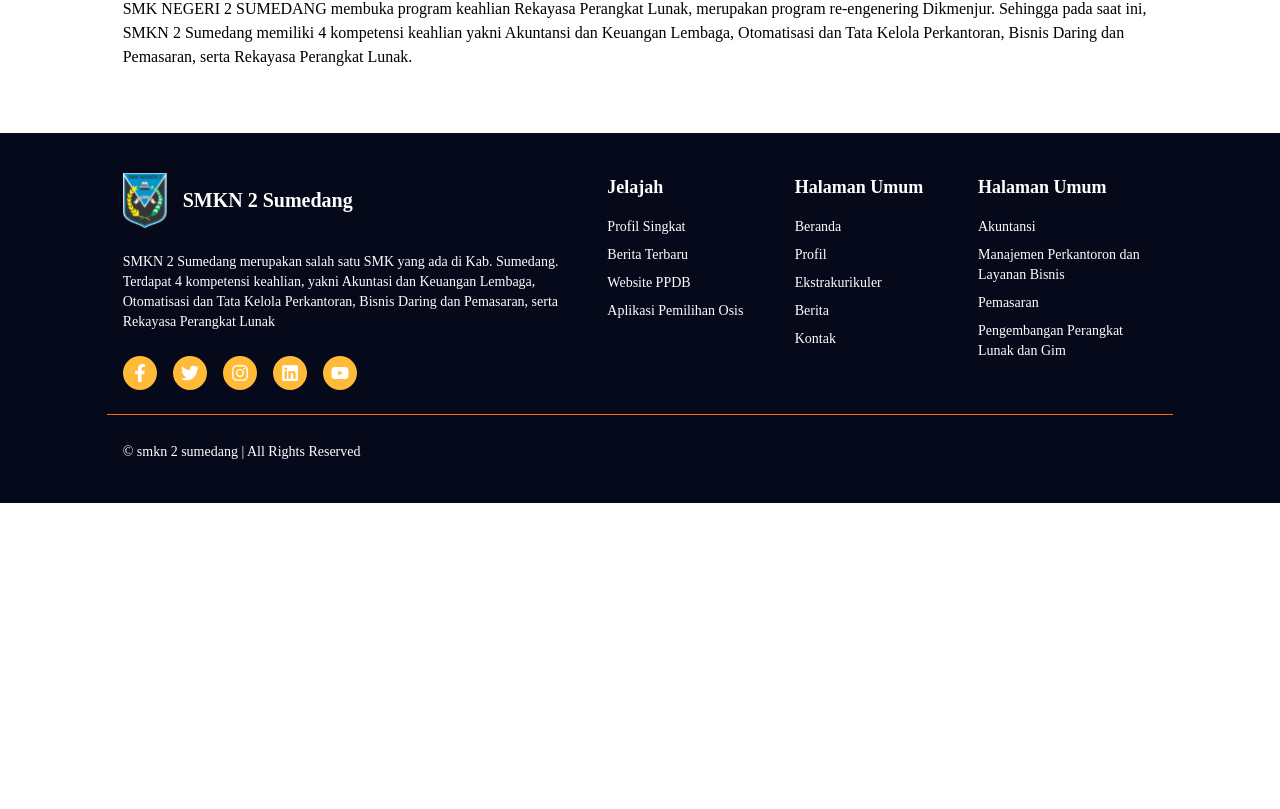
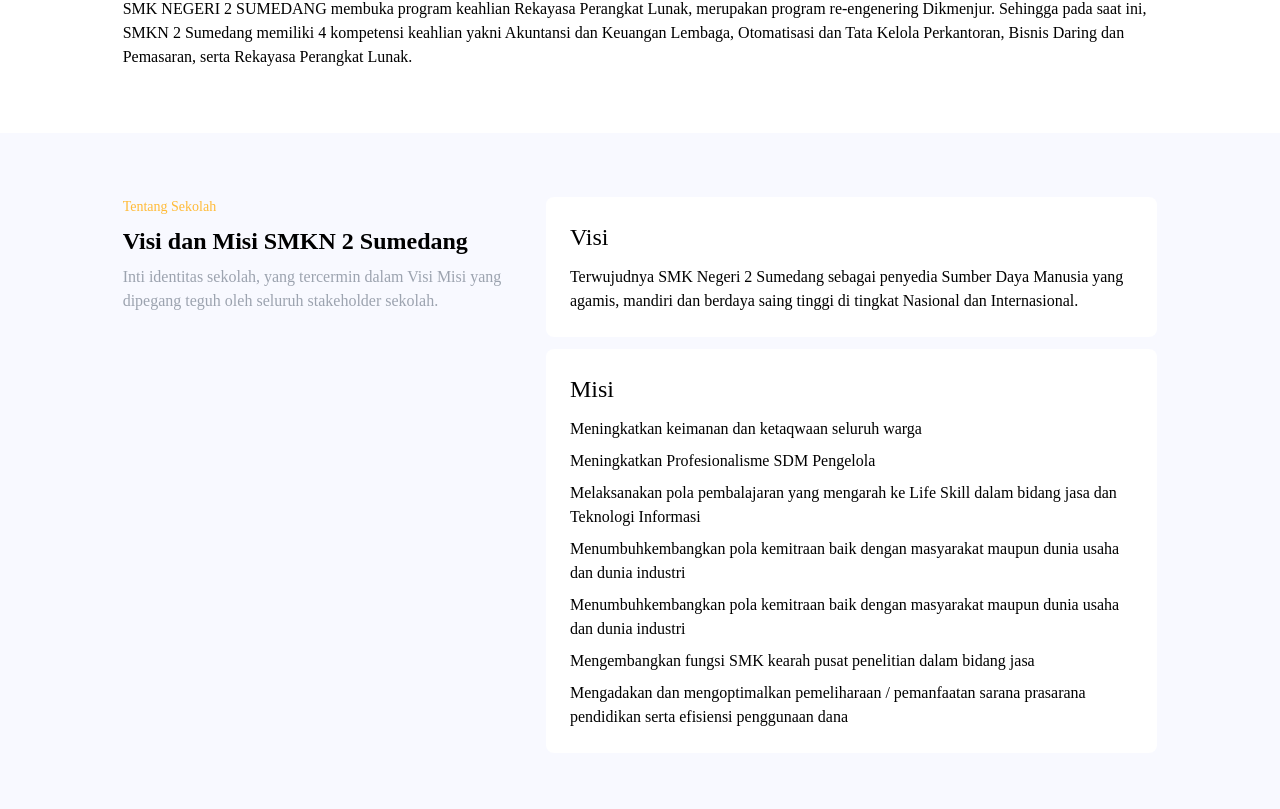
Before and after one commit to isyhfadilah/smkn2sumedang, a Next.js app: page /profil in a window 1280 px wide. Shown: the part 611-1420 px from the top of the page. Before the commit the page ends 1114 px from the top, so only its background shows below. Built offline with nearby package versions, Linux system fonts and the light colour scheme; a web font is replaced by a local one.

Commit message:
feat: add visi section in profil page

```diff
--- a/src/app/(client)/profil/page.tsx
+++ b/src/app/(client)/profil/page.tsx
@@ -1,11 +1,12 @@
 import { Hero } from '@/components/common/hero'
-import { ProfilSejarah } from '@/components/common/sections/profil/sejarah'
+import { ProfilSejarah, ProfilVisi } from '@/components/common/sections/profil/'
 
 export default function Profil() {
   return (
     <main>
       <Hero image="/images/landing/hero.png" title="Profil SMKN 2 Sumedang" />
       <ProfilSejarah />
+      <ProfilVisi />
     </main>
   )
 }
--- a/src/components/common/sections/profil/index.tsx
+++ b/src/components/common/sections/profil/index.tsx
@@ -1 +1,2 @@
 export { ProfilSejarah } from './sejarah'
+export { ProfilVisi } from './visi'
--- /dev/null
+++ b/src/components/common/sections/profil/visi.tsx
@@ -0,0 +1,41 @@
+import { Title } from '@/components/ui/title'
+import Container from '../../layouts/Container'
+
+export const ProfilVisi = () => {
+  return (
+    <section className="w-full py-16 bg-[#F8F9FF]">
+      <Container className="flex justify-between space-x-10">
+        <div>
+          <Title title="Tentang Sekolah" subtitle="Visi dan Misi SMKN 2 Sumedang" />
+          <p className="text-gray mt-2">
+            Inti identitas sekolah, yang tercermin dalam Visi Misi yang dipegang teguh oleh seluruh stakeholder sekolah.
+          </p>
+        </div>
+        <div className="space-y-3">
+          <div className="bg-white rounded-lg p-6 space-y-3">
+            <h1 className="text-2xl font-medium">Visi</h1>
+            <p>
+              Terwujudnya SMK Negeri 2 Sumedang sebagai penyedia Sumber Daya Manusia yang agamis, mandiri dan berdaya saing
+              tinggi di tingkat Nasional dan Internasional.
+            </p>
+          </div>
+          <div className="bg-white rounded-lg p-6 space-y-3">
+            <h1 className="text-2xl font-medium">Misi</h1>
+            <ul className="space-y-2">
+              <li>Meningkatkan keimanan dan ketaqwaan seluruh warga</li>
+              <li>Meningkatkan Profesionalisme SDM Pengelola</li>
+              <li>Melaksanakan pola pembalajaran yang mengarah ke Life Skill dalam bidang jasa dan Teknologi Informasi</li>
+              <li>Menumbuhkembangkan pola kemitraan baik dengan masyarakat maupun dunia usaha dan dunia industri</li>
+              <li>Menumbuhkembangkan pola kemitraan baik dengan masyarakat maupun dunia usaha dan dunia industri</li>
+              <li>Mengembangkan fungsi SMK kearah pusat penelitian dalam bidang jasa</li>
+              <li>
+                Mengadakan dan mengoptimalkan pemeliharaan / pemanfaatan sarana prasarana pendidikan serta efisiensi
+                penggunaan dana
+              </li>
+            </ul>
+          </div>
+        </div>
+      </Container>
+    </section>
+  )
+}
--- a/src/shared/styles/app.css
+++ b/src/shared/styles/app.css
@@ -502,6 +502,7 @@
 .mb-6{margin-bottom:1.5rem;}
 .mr-10{margin-right:2.5rem;}
 .mt-16{margin-top:4rem;}
+.mt-2{margin-top:0.5rem;}
 .mt-26{margin-top:6.5rem;}
 .mt-6{margin-top:1.5rem;}
 .inline-block{display:inline-block;}
@@ -533,6 +534,7 @@
 .gap-16{grid-gap:4rem;gap:4rem;}
 .gap-6{grid-gap:1.5rem;gap:1.5rem;}
 .space-x-1>:not([hidden])~:not([hidden]){--un-space-x-reverse:0;margin-left:calc(0.25rem * calc(1 - var(--un-space-x-reverse)));margin-right:calc(0.25rem * var(--un-space-x-reverse));}
+.space-x-10>:not([hidden])~:not([hidden]){--un-space-x-reverse:0;margin-left:calc(2.5rem * calc(1 - var(--un-space-x-reverse)));margin-right:calc(2.5rem * var(--un-space-x-reverse));}
 .space-x-2>:not([hidden])~:not([hidden]){--un-space-x-reverse:0;margin-left:calc(0.5rem * calc(1 - var(--un-space-x-reverse)));margin-right:calc(0.5rem * var(--un-space-x-reverse));}
 .space-x-3>:not([hidden])~:not([hidden]){--un-space-x-reverse:0;margin-left:calc(0.75rem * calc(1 - var(--un-space-x-reverse)));margin-right:calc(0.75rem * var(--un-space-x-reverse));}
 .space-x-4>:not([hidden])~:not([hidden]){--un-space-x-reverse:0;margin-left:calc(1rem * calc(1 - var(--un-space-x-reverse)));margin-right:calc(1rem * var(--un-space-x-reverse));}
@@ -575,6 +577,7 @@
 .\!bg-dark{--un-bg-opacity:1 !important;background-color:rgba(255,107,0,var(--un-bg-opacity)) !important;}
 .\!bg-dark-gray,
 .hover\:\!bg-dark-gray:hover{--un-bg-opacity:1 !important;background-color:rgba(55,52,53,var(--un-bg-opacity)) !important;}
+.bg-\[\#F8F9FF\]{--un-bg-opacity:1;background-color:rgba(248,249,255,var(--un-bg-opacity));}
 .bg-dark{--un-bg-opacity:1;background-color:rgba(255,107,0,var(--un-bg-opacity));}
 .bg-dark-gray{--un-bg-opacity:1;background-color:rgba(55,52,53,var(--un-bg-opacity));}
 .bg-primary{--un-bg-opacity:1;background-color:rgba(7,41,77,var(--un-bg-opacity));}
@@ -599,6 +602,7 @@
 .object-cover{object-fit:cover;}
 .p-0{padding:0;}
 .p-2{padding:0.5rem;}
+.p-6{padding:1.5rem;}
 .px-2{padding-left:0.5rem;padding-right:0.5rem;}
 .px-3{padding-left:0.75rem;padding-right:0.75rem;}
 .px-4{padding-left:1rem;padding-right:1rem;}
@@ -645,6 +649,7 @@
 .text-\[\#8C8CA1\]{--un-text-opacity:1;color:rgba(140,140,161,var(--un-text-opacity));}
 .text-black{--un-text-opacity:1;color:rgba(0,0,0,var(--un-text-opacity));}
 .text-dark{--un-text-opacity:1;color:rgba(255,107,0,var(--un-text-opacity));}
+.text-gray,
 .text-gray-400{--un-text-opacity:1;color:rgba(156,163,175,var(--un-text-opacity));}
 .text-primary{--un-text-opacity:1;color:rgba(7,41,77,var(--un-text-opacity));}
 .text-red-400{--un-text-opacity:1;color:rgba(248,113,113,var(--un-text-opacity));}
```
